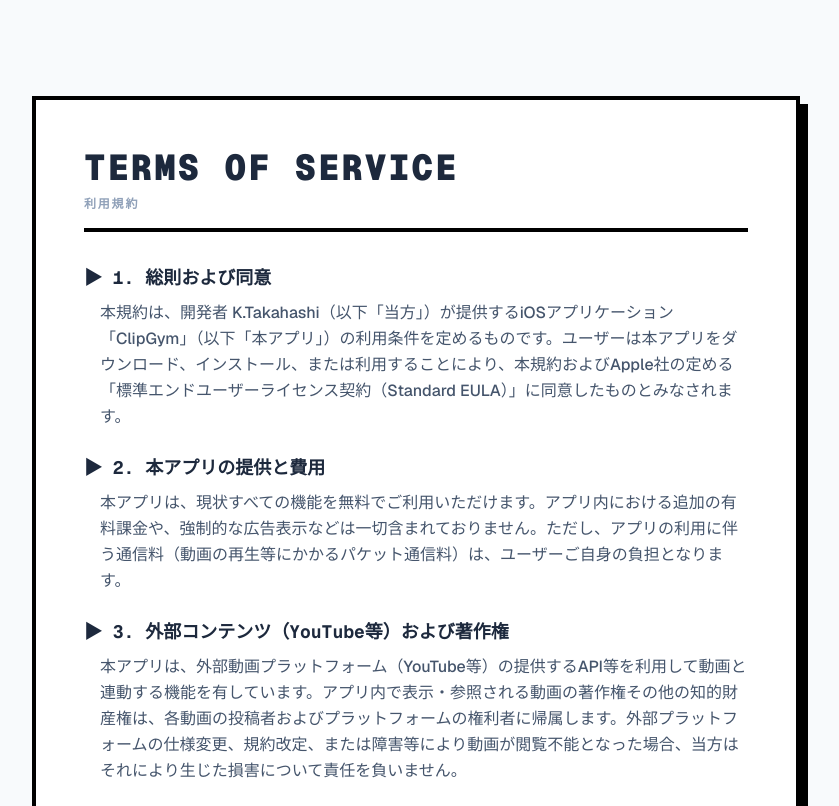
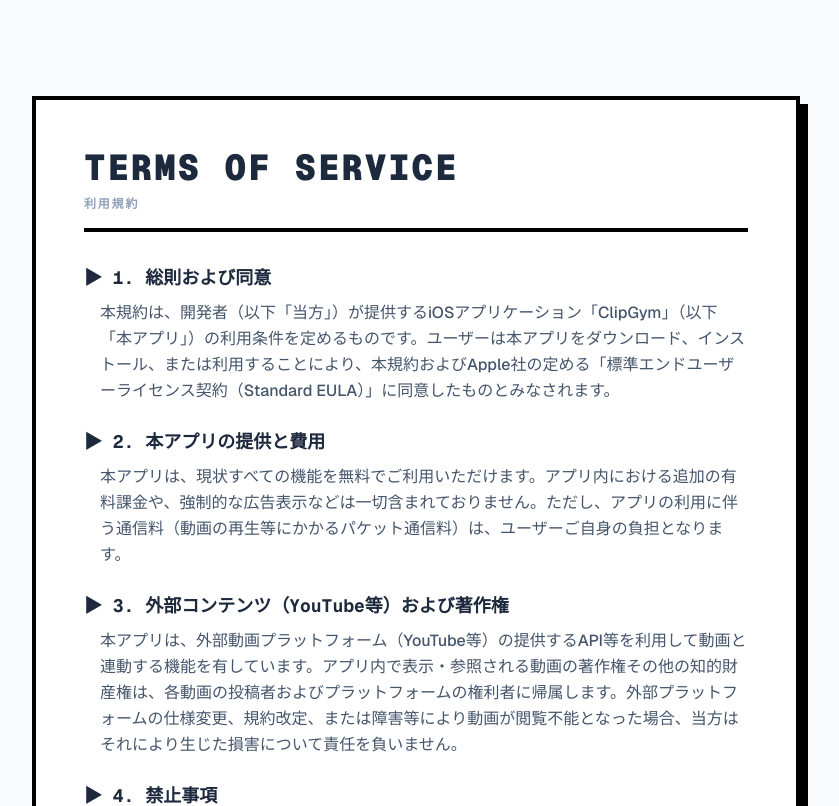
Before and after one commit to dustin-ctrl/portfolio, a Next.js app: page /clipgym/terms in a window 1280 px wide. Shown: the top 806 px of the page, without its empty margins (224-1063 px from the left). Built offline with nearby package versions, Linux system fonts and the light colour scheme.

Commit message:
fix: clipgym

```diff
--- a/app/clipgym/privacy/page.tsx
+++ b/app/clipgym/privacy/page.tsx
@@ -20,7 +20,7 @@
           <section>
             <h2 className="font-bold text-lg mb-2 font-mono flex items-center">▶ 1. 個人情報の収集と不送信について</h2>
             <p className="text-slate-600 pl-4">
-              開発者 K.Takahashi（以下「当方」）が開発・提供するiOSアプリケーション「ClipGym」（以下「本アプリ」）は、ユーザーの氏名、メールアドレス、連絡先、位置情報などの個人情報を一切収集、保持、または外部のサーバーへ送信することはありません。
+              開発者（以下「当方」）が開発・提供するiOSアプリケーション「ClipGym」（以下「本アプリ」）は、ユーザーの氏名、メールアドレス、連絡先、位置情報などの個人情報を一切収集、保持、または外部のサーバーへ送信することはありません。
             </p>
           </section>
 
--- a/app/clipgym/terms/page.tsx
+++ b/app/clipgym/terms/page.tsx
@@ -20,7 +20,7 @@
           <section>
             <h2 className="font-bold text-lg mb-2 font-mono flex items-center">▶ 1. 総則および同意</h2>
             <p className="text-slate-600 pl-4">
-              本規約は、開発者 K.Takahashi（以下「当方」）が提供するiOSアプリケーション「ClipGym」（以下「本アプリ」）の利用条件を定めるものです。ユーザーは本アプリをダウンロード、インストール、または利用することにより、本規約およびApple社の定める「標準エンドユーザーライセンス契約（Standard EULA）」に同意したものとみなされます。
+              本規約は、開発者（以下「当方」）が提供するiOSアプリケーション「ClipGym」（以下「本アプリ」）の利用条件を定めるものです。ユーザーは本アプリをダウンロード、インストール、または利用することにより、本規約およびApple社の定める「標準エンドユーザーライセンス契約（Standard EULA）」に同意したものとみなされます。
             </p>
           </section>
 
```
